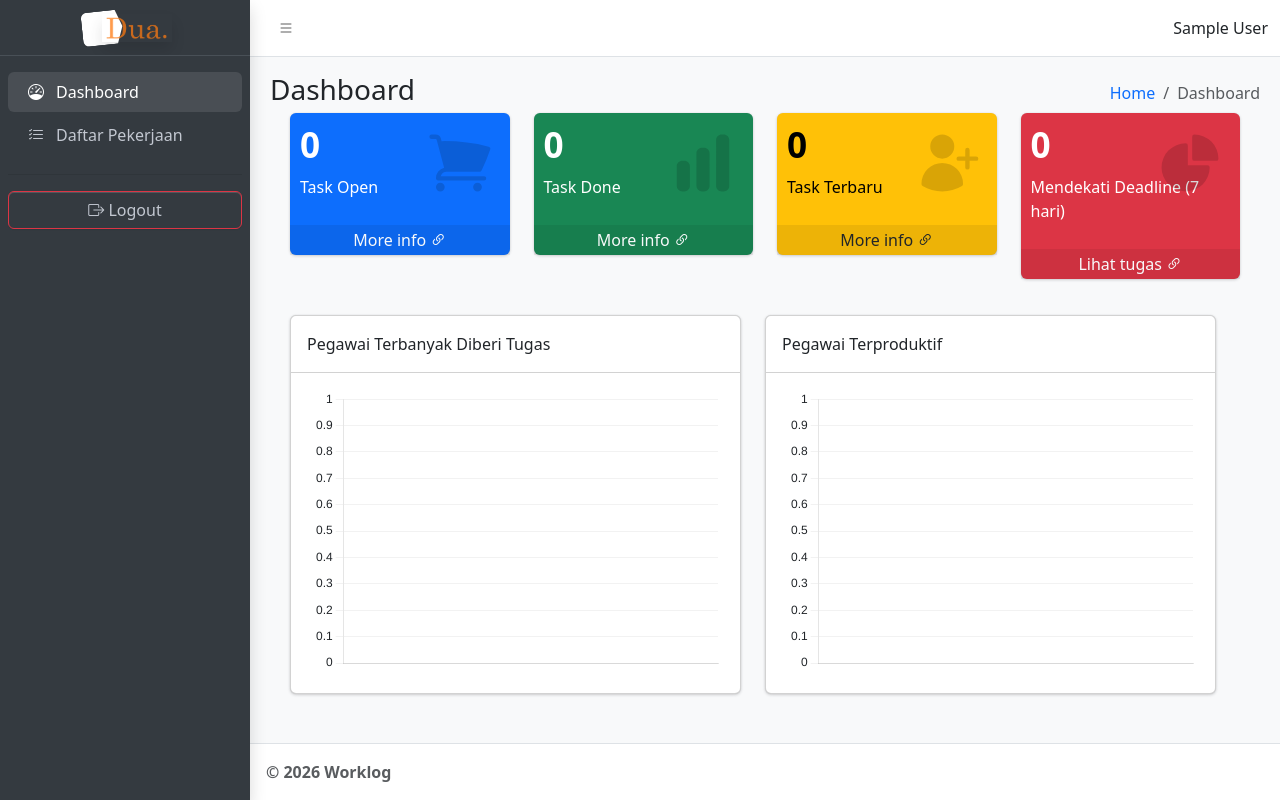
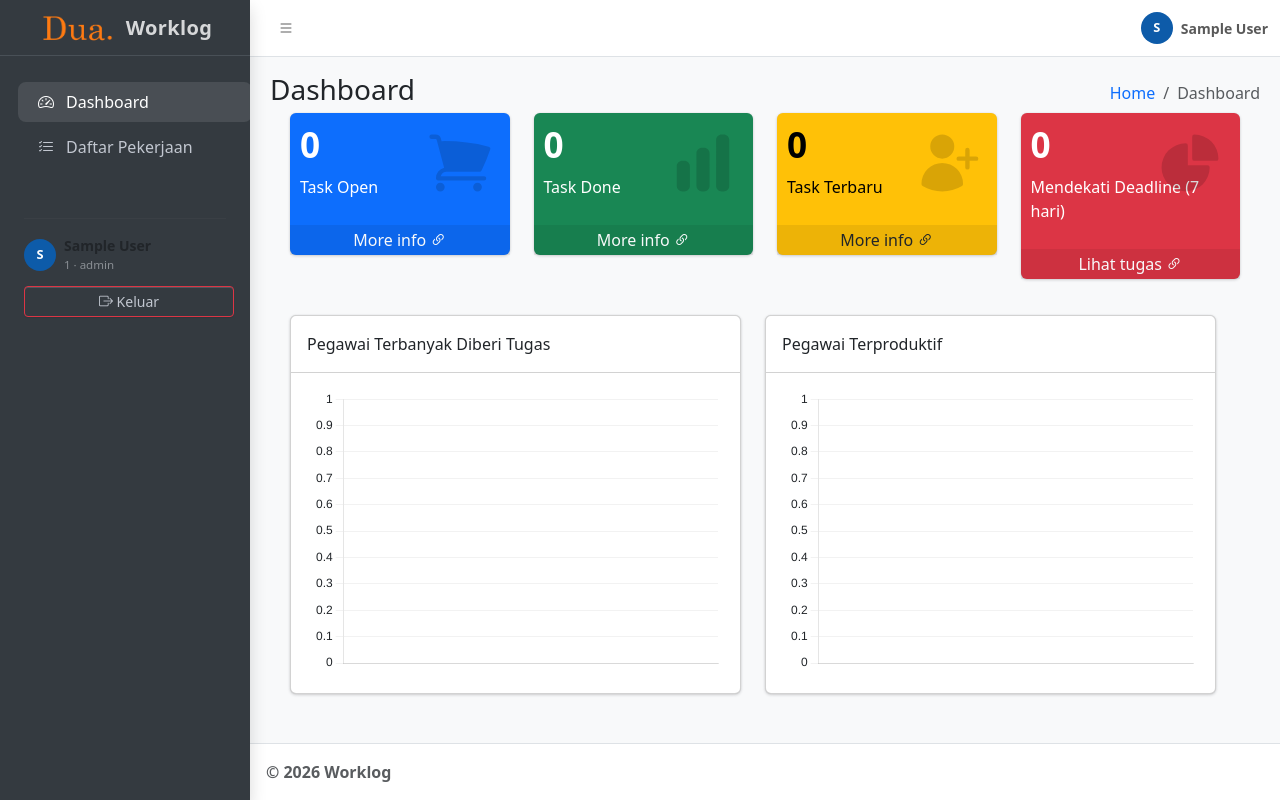
Before and after one commit to candzon/worklog, a PHP site: page / in a window 1280 px wide. Run offline with PHP 8.4, Linux system fonts and the light colour scheme; the visitor is signed in with stand-in values (Sample User, id 1); data that the repository does not hold is empty; some libraries are stand-ins or nearby versions.

Commit message:
ui+security: redesign sidebar dengan profil pengguna, session cookie aman, bersihkan CSS mati

```diff
--- a/assets/css/style.css
+++ b/assets/css/style.css
@@ -1,89 +1,108 @@
-/* Project custom styles */
+/* =========================================================
+ * Style kustom Worklog
+ * Hanya berisi penyesuaian dari tema AdminLTE: sidebar, header,
+ * kalender FullCalendar, dan chart dashboard.
+ * ========================================================= */
 
-/* Global mobile spacing */
+/* ---------- Global mobile spacing ---------- */
 @media (max-width: 575.98px) {
-  .app-content{padding:1rem !important}
-  .container-fluid{padding-left:0.75rem;padding-right:0.75rem}
+  .app-content { padding: 1rem !important; }
+  .container-fluid { padding-left: 0.75rem; padding-right: 0.75rem; }
 }
 
-/* Brand flag behind logo in sidebar */
-.brand-link{position:relative;display:inline-flex;align-items:center}
-.brand-flag{
-  position:absolute;
-  left:4px;
-  top:50%;
-  transform:translateY(-50%) rotate(-6deg);
-  width:44px;
-  height:34px;
-  /* two-color flag with triangular point */
-  background: linear-gradient(90deg, #ffff 50%, #ffff 50%);
-  clip-path: polygon(0 0, 78% 0, 92% 50%, 78% 100%, 0 100%);
-  border-radius:6px;
-  box-shadow:0 2px 6px rgba(0,0,0,0.12);
-  z-index:1;
+/* ---------- Sidebar ---------- */
+/* Brand: logo + teks sejajar, tanpa dekorasi berlebihan */
+.sidebar-brand .brand-link {
+  display: inline-flex;
+  align-items: center;
 }
-.brand-link .brand-image{position:relative;z-index:2;width:28px;height:28px;object-fit:contain;margin-left:8px}
-
-@media (max-width:576px){
-  .brand-flag{width:32px;height:26px;left:4px}
-  .brand-link .brand-image{width:22px;height:22px;margin-left:6px}
+.sidebar-brand .brand-image {
+  width: 32px;
+  height: 32px;
+  object-fit: contain;
+  border-radius: 8px;
+}
+.sidebar-brand .brand-text {
+  font-weight: 700;
+  letter-spacing: 0.02em;
 }
 
-/* Mobile-friendly tweaks for daftar_pekerjaan modal and calendar */
+/* Item menu: sedikit radius dan jarak agar hover/active lebih jelas */
+.sidebar-menu .nav-link {
+  border-radius: 8px;
+  margin: 2px 10px;
+  transition: background-color 0.15s ease;
+}
+.sidebar-menu .nav-link.active {
+  background-color: rgba(255, 255, 255, 0.08);
+}
+
+/* Blok profil pengguna di bawah menu */
+.avatar-initials {
+  display: inline-flex;
+  align-items: center;
+  justify-content: center;
+  width: 32px;
+  height: 32px;
+  flex: 0 0 32px;
+  border-radius: 50%;
+  background: #0d5ba9; /* biru korporat dari tema adminlte, tanpa gradasi */
+  color: #fff;
+  font-size: 0.8rem;
+  font-weight: 600;
+}
+.min-width-0 { min-width: 0; }
+.smaller { font-size: 0.72rem; }
+.sidebar-user .sidebar-divider {
+  border-color: rgba(255, 255, 255, 0.1);
+  margin: 0.75rem 1rem;
+}
+.sidebar-user .btn-logout {
+  width: calc(100% - 1.5rem) !important; /* meniadakan mx-3 pada tombol */
+}
+
+/* ---------- Kalender (FullCalendar) ---------- */
+#calendar .fc .fc-button.fc-button-primary { border-radius: 6px; }
+
+/* Tombol "Tambah Pekerjaan" ditempatkan di bawah grup prev/today/next */
+#calendar .fc .fc-toolbar-chunk:first-child {
+  display: flex;
+  flex-direction: column;
+  align-items: flex-start;
+}
+#calendar .fc .fc-toolbar-chunk:first-child .fc-button-group { margin-bottom: 6px; }
+
+/* Mobile: toolbar ditumpuk vertikal, tombol full-width, sasaran sentuh lebih besar */
 @media (max-width: 575.98px) {
   .modal .modal-content { height: 100vh; border-radius: 0; }
   .modal .modal-body { padding: 1rem; overflow: auto; }
   .modal .modal-footer { padding: 0.75rem; }
   .form-control, .form-select, textarea { font-size: 1rem; }
   .btn { padding: 0.6rem 0.9rem; }
+
   #calendar { padding: 0 6px; }
   #calendar .fc .fc-daygrid-event { font-size: 0.9rem; padding: 0.25rem; }
-  #calendar .fc .fc-toolbar-chunk { display: block; text-align: center; }
-  #calendar .fc .fc-toolbar-chunk .fc-button { margin: 4px 2px; }
+  #calendar .fc .fc-toolbar { flex-direction: column; align-items: stretch; gap: 0.5rem; }
+  #calendar .fc .fc-toolbar-title { font-size: 1.05rem; }
+
+  #calendar .fc .fc-toolbar-chunk { width: 100%; text-align: center; }
+  #calendar .fc .fc-toolbar-chunk:last-child .fc-button-group { width: 100%; display: flex; }
+  #calendar .fc .fc-toolbar-chunk:last-child .fc-button-group .fc-button { flex: 1; }
+  #calendar .fc .fc-toolbar-chunk:first-child { align-items: stretch; }
+  #calendar .fc .fc-toolbar-chunk:first-child .fc-addPekerjaan-button { width: 100%; }
+  #calendar .fc .fc-button { padding: 0.55rem 0.75rem; }
+
+  /* list view: sembunyikan kolom waktu yang tidak terpakai */
+  #calendar .fc .fc-list-event-time { display: none; }
+  #calendar .fc .fc-list-table td.fc-list-event-time { padding: 0; width: 0; }
 }
 
-/* Additional mobile tweaks for FullCalendar */
+/* ---------- Chart dashboard (Chart.js) ---------- */
+.dashboard-chart {
+  display: block;
+  width: 100% !important;
+  max-height: 320px;
+}
 @media (max-width: 575.98px) {
-  /* tighten toolbar and center title */
-  .mobile-calendar .fc .fc-toolbar-title { font-size: 1rem; }
-  .mobile-calendar .fc .fc-toolbar-chunk { display:block; text-align:center; }
-  .mobile-calendar .fc .fc-daygrid-event, .mobile-calendar .fc .fc-list-item { white-space: normal; }
-  /* make list items more compact */
-  .mobile-calendar .fc .fc-list-item > .fc-list-item-main { padding: 0.35rem 0.5rem; }
-  .mobile-calendar .fc .fc-daygrid-event { padding: 0.25rem 0.4rem; }
+  .dashboard-chart { max-height: none; }
 }
-
-/* FullCalendar toolbar layout (scoped to this page's calendar) */
-#calendar .fc .fc-button.fc-button-primary{border-radius:6px}
-
-/* Place the custom add button under the prev/today/next group */
-#calendar .fc .fc-toolbar-chunk:first-child{display:flex;flex-direction:column;align-items:flex-start}
-#calendar .fc .fc-toolbar-chunk:first-child .fc-button-group{margin-bottom:6px}
-
-/* Mobile: make toolbar easier to tap and hide list time column */
-@media (max-width: 575.98px) {
-  #calendar .fc .fc-toolbar{flex-direction:column;align-items:stretch;gap:0.5rem}
-  #calendar .fc .fc-toolbar-chunk{width:100%;text-align:center}
-  #calendar .fc .fc-toolbar-chunk:first-child{align-items:stretch}
-  #calendar .fc .fc-toolbar-chunk:first-child .fc-button-group{width:100%;display:flex}
-  #calendar .fc .fc-toolbar-chunk:first-child .fc-button-group .fc-button{flex:1}
-  #calendar .fc .fc-toolbar-chunk:first-child .fc-addPekerjaan-button{width:100%}
-  #calendar .fc .fc-toolbar-title{font-size:1.05rem}
-
-  /* Right-side view buttons become full-width segmented controls */
-  #calendar .fc .fc-toolbar-chunk:last-child .fc-button-group{width:100%;display:flex}
-  #calendar .fc .fc-toolbar-chunk:last-child .fc-button-group .fc-button{flex:1}
-
-  /* Better touch targets */
-  #calendar .fc .fc-button{padding:0.55rem 0.75rem}
-
-  /* list view: hide event time column completely */
-  #calendar .fc .fc-list-event-time{display:none}
-  #calendar .fc .fc-list-table td.fc-list-event-time{padding:0;width:0}
-}
-
-/* Dashboard charts (Chart.js) */
-.dashboard-chart{display:block;width:100% !important;max-height:320px}
-@media (max-width: 575.98px) {
-  .dashboard-chart{max-height:none}
-}
--- a/functions/helpers.php
+++ b/functions/helpers.php
@@ -40,6 +40,18 @@ function require_app($path) {
 // Session helpers
 function ensure_session_started() {
     if (session_status() === PHP_SESSION_NONE) {
+        // Cookie session aman: hanya bisa diakses via HTTP (bukan JS), same-site Lax
+        // mencegah pembacaan cookie lewat XSS dan pengiriman silang antar situs.
+        // Flag `secure` diaktifkan otomatis ketika aplikasi diakses via HTTPS.
+        $https = (!empty($_SERVER['HTTPS']) && $_SERVER['HTTPS'] !== 'off')
+            || ($_SERVER['SERVER_PORT'] ?? 0) == 443;
+        session_set_cookie_params([
+            'lifetime' => 0,
+            'path' => '/',
+            'secure' => $https,
+            'httponly' => true,
+            'samesite' => 'Lax',
+        ]);
         session_start();
     }
 }
@@ -56,7 +68,7 @@ function set_user_npp($npp, $nama_emp = null, $nama_bagian = null, $role_id = nu
 
 function clear_user_session() {
     ensure_session_started();
-    unset($_SESSION['npp'], $_SESSION['nama_emp'], $_SESSION['nama_bagian'], $_SESSION['role_id']);
+    unset($_SESSION['npp'], $_SESSION['nama_emp'], $_SESSION['nama_bagian'], $_SESSION['role_id'], $_SESSION['role_name']);
     if (function_exists('session_regenerate_id')) session_regenerate_id(true);
 }
 
--- a/includes/header.php
+++ b/includes/header.php
@@ -11,7 +11,6 @@ require_login();
   <meta charset="utf-8">
   <meta name="viewport" content="width=device-width,initial-scale=1">
   <title>Worklog</title>
-
   <link rel="stylesheet" href="<?php echo asset_url('css/adminlte.css'); ?>">
   <link rel="stylesheet" href="https://cdn.jsdelivr.net/npm/bootstrap-icons@1.13.1/font/bootstrap-icons.min.css"
     crossorigin="anonymous">
@@ -26,13 +25,16 @@ require_login();
       <div class="container-fluid">
         <ul class="navbar-nav">
           <li class="nav-item">
-            <a class="nav-link" data-lte-toggle="sidebar" href="#" role="button"><i class="bi bi-list"></i></a>
+            <a class="nav-link" data-lte-toggle="sidebar" href="#" role="button" aria-label="Buka sidebar"><i class="bi bi-list"></i></a>
           </li>
-          <!-- <li class="nav-item d-none d-md-block"><a href="<?php echo site_url('index.php'); ?>" class="nav-link">Home</a></li>
-          <li class="nav-item d-none d-md-block"><a href="<?php echo site_url('contact.php'); ?>" class="nav-link">Contact</a></li> -->
         </ul>
         <ul class="navbar-nav ms-auto">
-          <?php echo e($_SESSION['nama_emp'] ?? $_SESSION['npp'] ?? ''); ?>
+          <li class="nav-item d-none d-sm-block">
+            <span class="nav-link pe-0 py-1 d-flex align-items-center gap-2">
+              <span class="avatar-initials" aria-hidden="true"><?php echo e(strtoupper(mb_substr($_SESSION['nama_emp'] ?? 'U', 0, 1))); ?></span>
+              <span class="small fw-semibold"><?php echo e($_SESSION['nama_emp'] ?? $_SESSION['npp'] ?? ''); ?></span>
+            </span>
+          </li>
         </ul>
       </div>
     </nav>
--- a/includes/sidebar.php
+++ b/includes/sidebar.php
@@ -1,53 +1,64 @@
 <?php
+/* ---------------------------------------------------------------
+ * Sidebar navigasi Worklog (AdminLTE dark)
+ * Dipasang setelah header.php. Pembatas halaman `require_login()`
+ * sudah dijalankan di header, sehingga session pasti tersedia di sini.
+ * ------------------------------------------------------------- */
 require_once __DIR__ . '/../functions/helpers.php';
 require_once __DIR__ . '/../config/database.php';
-// Ensure user is logged in for non-public pages
 require_login();
 ensure_session_started();
+
+/* Halaman aktif menentukan item menu yang mendapat state "active" */
 $currentPage = basename($_SERVER['PHP_SELF']);
+$menuItems = [
+    ['file' => 'index.php', 'label' => 'Dashboard', 'icon' => 'bi-speedometer2'],
+    ['file' => 'daftar_pekerjaan.php', 'label' => 'Daftar Pekerjaan', 'icon' => 'bi-list-check'],
+];
+
+/* Inisial pengguna untuk avatar huruf (gravatar tidak tersedia, cukup initial) */
+$userNama  = $_SESSION['nama_emp'] ?? $_SESSION['npp'] ?? '-';
+$userInisial = strtoupper(mb_substr($userNama, 0, 1));
+$userRole  = $_SESSION['role_name'] ?? null;
 ?>
 <aside class="app-sidebar bg-body-secondary shadow" data-bs-theme="dark">
   <div class="sidebar-brand">
-    <a href="<?php echo site_url('index.php'); ?>" class="brand-link ps-3">
-      <span class="brand-flag" aria-hidden="true"></span>
-      <img src="<?php echo asset_url('img/logo.png'); ?>" alt="Logo" class="brand-image opacity-75 shadow" />
-      <!-- <span class="brand-text d-none d-lg-inline ms-2">Worklog</span> -->
+    <a href="<?php echo site_url('index.php'); ?>" class="brand-link justify-content-center">
+      <img src="<?php echo asset_url('img/logo.png'); ?>" alt="Logo Worklog" class="brand-image" />
+      <span class="brand-text ms-2">Worklog</span>
     </a>
   </div>
 
   <div class="sidebar-wrapper">
-    <nav class="mt-2">
-      <ul class="nav sidebar-menu flex-column"
-          data-lte-toggle="treeview"
-          role="navigation"
-          aria-label="Main navigation"
-          data-accordion="false"
-          id="navigation">
-        <li class="nav-item">
-          <a href="<?php echo site_url('index.php'); ?>" class="nav-link <?php echo $currentPage === 'index.php' ? 'active' : ''; ?>">
-            <i class="nav-icon bi bi-speedometer"></i>
-            <p>Dashboard</p>
-          </a>
-        </li>
-
-        <li class="nav-item">
-          <a href="<?php echo site_url('daftar_pekerjaan.php'); ?>" class="nav-link <?php echo $currentPage === 'daftar_pekerjaan.php' ? 'active' : ''; ?>">
-            <i class="nav-icon bi bi-list-check"></i>
-            <p>Daftar Pekerjaan</p>
-          </a>
-        </li>
-
-
-
+    <nav class="mt-3" aria-label="Navigasi utama">
+      <ul class="nav sidebar-menu flex-column mb-auto" id="navigation">
+        <?php foreach ($menuItems as $item): ?>
+          <li class="nav-item">
+            <a href="<?php echo site_url($item['file']); ?>"
+               class="nav-link<?php echo $currentPage === $item['file'] ? ' active' : ''; ?>"
+               <?php echo $currentPage === $item['file'] ? 'aria-current="page"' : ''; ?>>
+              <i class="nav-icon bi <?php echo $item['icon']; ?>"></i>
+              <p><?php echo e($item['label']); ?></p>
+            </a>
+          </li>
+        <?php endforeach; ?>
       </ul>
 
-      <div>
+      <div class="sidebar-user mt-5">
         <hr class="sidebar-divider">
-        <a href="<?php echo site_url('logout.php'); ?>" class="btn btn-outline-danger w-100 mb-3">
-          <i class="bi bi-box-arrow-right"></i> Logout
+        <div class="d-flex align-items-center gap-2 px-3 py-1">
+          <span class="avatar-initials" aria-hidden="true"><?php echo e($userInisial); ?></span>
+          <div class="min-width-0">
+            <div class="small fw-semibold text-truncate"><?php echo e($userNama); ?></div>
+            <div class="smaller text-body-tertiary">
+              <?php echo e($_SESSION['npp'] ?? ''); ?><?php echo $userRole ? ' &middot; ' . e($userRole) : ''; ?>
+            </div>
+          </div>
+        </div>
+        <a href="<?php echo site_url('logout.php'); ?>" class="btn btn-outline-danger btn-sm w-100 mx-3 mt-2 btn-logout">
+          <i class="bi bi-box-arrow-right"></i> Keluar
         </a>
       </div>
-
     </nav>
   </div>
 </aside>
--- a/login.php
+++ b/login.php
@@ -15,7 +15,9 @@ require_once __DIR__ . '/config/database.php';
 
       if (empty($errors)) {
         if (isset($conn)) {
-          $stmt = $conn->prepare("SELECT npp, password, nama_emp, nama_bagian, role_id FROM employee WHERE npp = ? LIMIT 1");
+            $stmt = $conn->prepare("SELECT e.npp, e.password, e.nama_emp, e.nama_bagian, e.role_id, r.name AS role_name
+                                    FROM employee e LEFT JOIN roles r ON e.role_id = r.id
+                                    WHERE e.npp = ? LIMIT 1");
             if ($stmt) {
               $stmt->bind_param('s', $npp);
               $stmt->execute();
@@ -23,6 +25,8 @@ require_once __DIR__ . '/config/database.php';
               $user = $res->fetch_assoc() ?? null;
               if ($user && ( (function_exists('password_verify') && password_verify($password, $user['password'])) || $user['password'] === $password )) {
                 set_user_npp($user['npp'], $user['nama_emp'], $user['nama_bagian'], $user['role_id']);
+                // Simpan nama role di session agar sidebar/dashboard tidak perlu query ulang
+                $_SESSION['role_name'] = $user['role_name'] ?? null;
               // enqueue a SweetAlert success message for the next page
               if (function_exists('flash_swal')) {
                 flash_swal('success', 'Login berhasil', 'Selamat datang, ' . $user['nama_emp']);
```
Also changed, not shown: 2 other files. Lines whose indentation alone changed are shown as unchanged.
